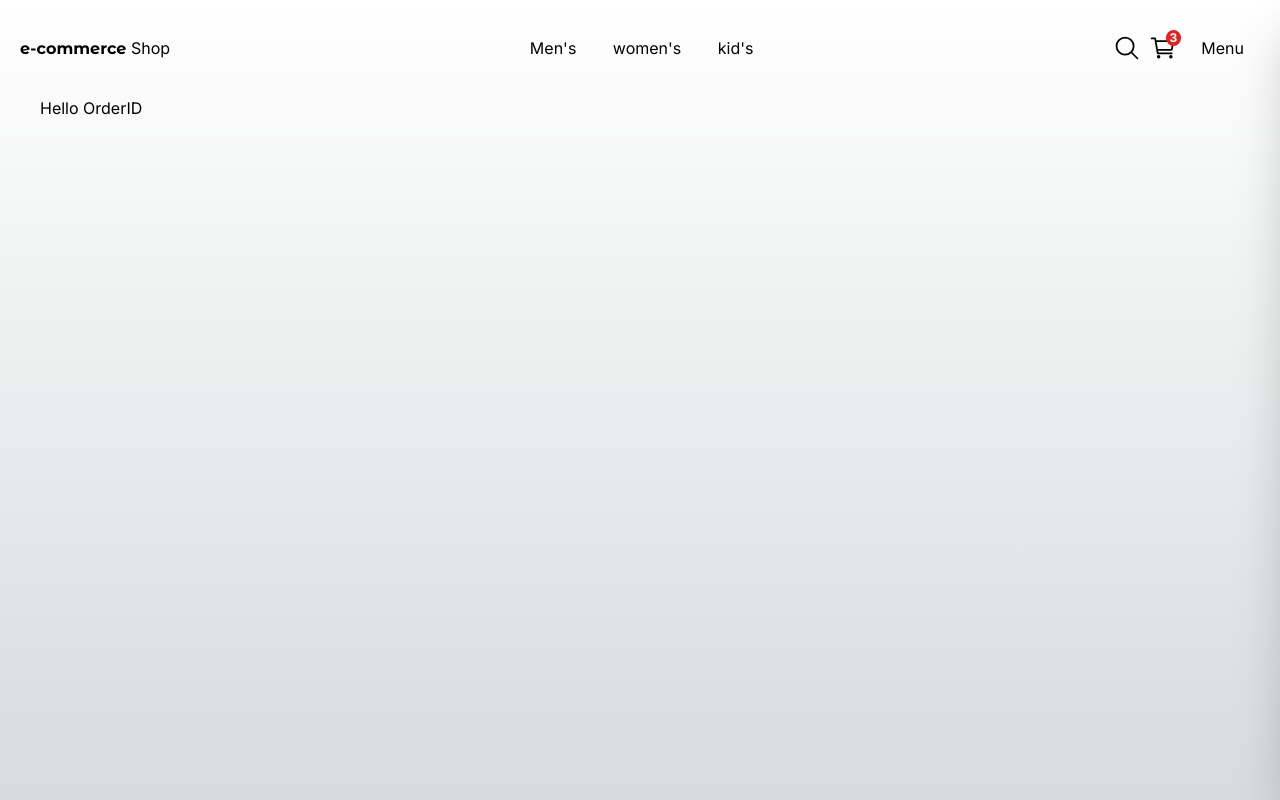
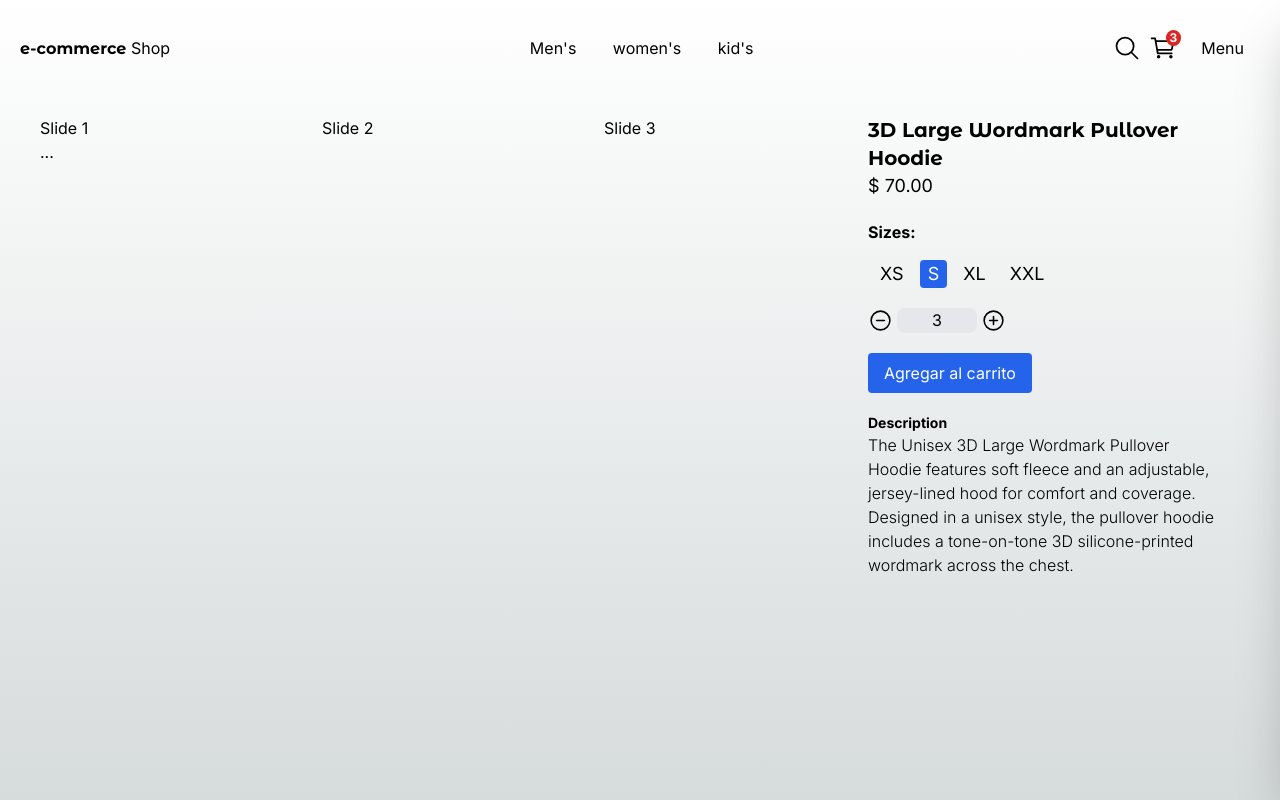
Before and after one commit to Huguez/e_commerce, a Next.js app: page /product/3d_large_wordmark_pullover_hoodie in a window 1280 px wide. Built offline with nearby package versions, Linux system fonts and the light colour scheme.

Commit message:
SizeSelector and QuantitySelector component done!

```diff
--- a/package.json
+++ b/package.json
@@ -14,6 +14,7 @@
     "react": "^18",
     "react-dom": "^18",
     "react-icons": "^5.0.1",
+    "swiper": "^11.1.0",
     "zustand": "^4.5.2"
   },
   "devDependencies": {
--- a/src/app/(shop)/product/[id]/page.tsx
+++ b/src/app/(shop)/product/[id]/page.tsx
@@ -1,8 +1,67 @@
+import { QuantitySelector, SizeSelector } from "@/components";
+import { monse } from "@/config/fonts";
+import { initialData } from "@/seed/seed";
+import { notFound } from "next/navigation";
+import { SwiperSlide, Swiper } from "swiper/react";
+import 'swiper/css';
 
-export default function productPage() {
-   return (
-     <div>
-       <h1>Hello OrderID</h1>
-     </div>
-   );
+interface propsI {
+	params: {
+		id: string;
+	}
+}
+
+
+export default function productPage( { params }:propsI ) {
+	const { id } = params
+
+	const product = initialData.products.find( p => p.slug === id )
+
+	if ( !product ) {
+		notFound()
+	}
+
+	return (
+		<div className="mt-5 mb-20 grid md:grid-cols-3 gap-3">
+
+			<div className="col-span-1 md:col-span-2">
+				<Swiper
+					spaceBetween={50}
+					slidesPerView={3}
+					onSlideChange={() => console.log('slide change')}
+					onSwiper={(swiper) => console.log(swiper)}
+				>
+					<SwiperSlide>Slide 1</SwiperSlide>
+					<SwiperSlide>Slide 2</SwiperSlide>
+					<SwiperSlide>Slide 3</SwiperSlide>
+					<SwiperSlide>Slide 4</SwiperSlide>
+					...
+				</Swiper>
+			</div>
+
+			<div className="col-span-1 px-5 ">
+
+				<h1 className={`${ monse.className } antialiased font-bold text-xl`}>
+					{ product.title }
+				</h1>
+
+				<p className="text-lg mb-5" >$ { product.price.toFixed( 2 ) }</p>
+
+				<SizeSelector selectSize={ product.sizes[1] } avialableSizes={ product.sizes } />
+
+				<QuantitySelector selectQty={ 3 } />
+
+				<button className="btn-primary my-5">
+					Agregar al carrito
+				</button>
+
+				<h3 className="font-bold text-sm">Description</h3>
+				<p className="font-light">
+					{ product.description }
+				</p>
+
+			</div>
+
+		</div>
+	);
  }
--- /dev/null
+++ b/src/app/(shop)/product/not-found.tsx
@@ -0,0 +1,8 @@
+import { PageNotFound } from "@/components";
+
+export default function NotFoundPage() {
+
+   return (
+      <PageNotFound />
+   );
+}
--- a/src/components/index.ts
+++ b/src/components/index.ts
@@ -6,3 +6,5 @@ export { Title } from "./ui/title/Title"
 export { ProductsGrid } from "./products/product-grid/ProductsGrid"
 export { ProductGridItem } from "./products/productItem/ProductGridItem"
 export { SideBar } from "./ui/sidebar/SideBar"
+export { SizeSelector } from "./products/sizeSelector/SizeSelector"
+export { QuantitySelector } from "./products/quantitySelector/QuantitySelector"
--- /dev/null
+++ b/src/components/products/quantitySelector/QuantitySelector.tsx
@@ -0,0 +1,21 @@
+import { IoAdd, IoAddCircleOutline, IoRemove, IoRemoveCircleOutline } from "react-icons/io5"
+
+interface propsI {
+   selectQty: number
+}
+
+export const QuantitySelector = ({selectQty}: propsI) => {
+  return (
+    <div className="flex">
+      <button>
+         <IoRemoveCircleOutline size={ 25 } />
+      </button>
+      <p className="w-20 mx-1 px-5 bg-gray-200 text-center rounded-lg">
+         { selectQty }
+      </p>
+      <button>
+         <IoAddCircleOutline size={ 25 } />
+      </button>
+    </div>
+  )
+}
--- /dev/null
+++ b/src/components/products/sizeSelector/SizeSelector.tsx
@@ -0,0 +1,32 @@
+import type { Size } from "@/interfaces"
+import clsx from "clsx";
+
+
+interface propsI {
+	selectSize: Size;
+	avialableSizes: Size[];
+}
+
+
+export const SizeSelector = ({ selectSize, avialableSizes } : propsI ) => {
+
+	return (
+		<div className="my-5">
+
+			<h3 className="font-bold mb-4"> Sizes: </h3>
+			<div className="flex">
+				{
+					avialableSizes.map( (s, index) => (
+						<button className={
+							clsx( "px-2 mx-1 hover:underline text-lg rounded" , {
+								"bg-blue-600 text-white": s === selectSize
+							} )
+						} key={`${ index }-size-${ s }`} >
+							{ s }
+						</button>
+					) )
+				}
+			</div>
+		</div>
+	)
+}
```
Also changed, not shown: 1 other file (tests, documents, lock files or other folders).
